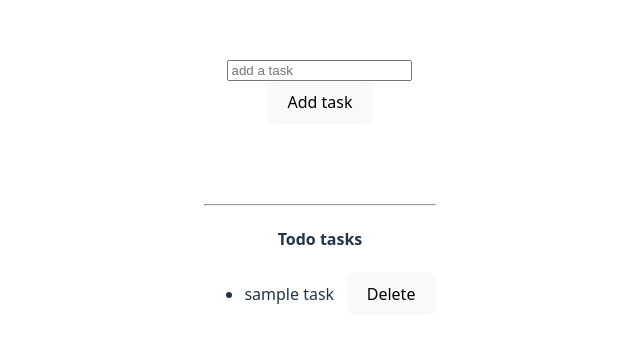
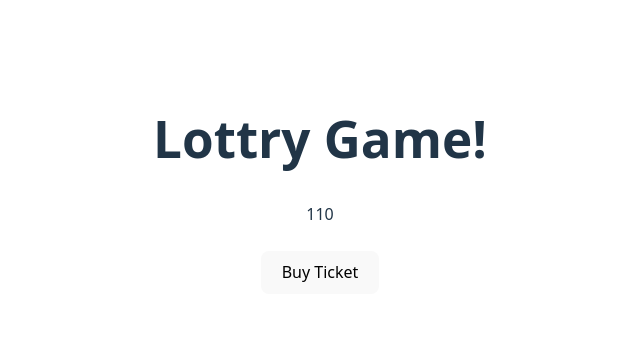
Before and after one commit to shreyash5709/WEBD_STUDY_MATERIALS, a React (Vite) app in the folder 12-ReactJS/react-state-class2/: page / in a window 1280 px wide. Shown: the part 206-548 px from the top of the page, without its empty margins (320-960 px from the left). Built offline with nearby package versions, Linux system fonts and the light colour scheme.

Commit message:
lottery ticket generation in basic manner

```diff
--- a/12-ReactJS/react-state-class2/src/App.jsx
+++ b/12-ReactJS/react-state-class2/src/App.jsx
@@ -1,11 +1,12 @@
-import './App.css'
-import LudoBoard from './LudoBoard'
-import TodoList from './TodoList'
+import './App.css';
+import Lottry from './Lottry';
+import LudoBoard from './LudoBoard';
+import TodoList from './TodoList';
 
 function App() {
   return (
     <>
-      <TodoList/>
+      <Lottry/>
     </>
   )
 }
--- /dev/null
+++ b/12-ReactJS/react-state-class2/src/Lottry.css
@@ -0,0 +1,4 @@
+.ticket{
+    border: 1px solid white;
+    border-radius: 10px;
+}
--- /dev/null
+++ b/12-ReactJS/react-state-class2/src/Lottry.jsx
@@ -0,0 +1,22 @@
+import { useState } from "react"
+import "./Lottry.css"
+import { genTicket, sum } from "./helper";
+
+export default function Lottry(){
+    let [ticket, setTicket] = useState(genTicket(3));
+    let isWinning = sum(ticket) === 15;
+
+    let buyTicket = () => {
+        setTicket(genTicket(3));
+    }
+    return(<>
+        <h1>Lottry Game!</h1>
+        <div className="ticket">
+            <span>{ticket[0]}</span>
+            <span>{ticket[1]}</span>
+            <span>{ticket[2]}</span>
+        </div><br />
+        <button onClick={buyTicket}>Buy Ticket</button>
+        <h3>{isWinning && "Congratulations, Yow won!"}</h3>
+    </>)
+}
--- /dev/null
+++ b/12-ReactJS/react-state-class2/src/helper.js
@@ -0,0 +1,13 @@
+function genTicket(n){
+    let arr = new Array(n);
+    for(let i=0; i<n; i++){
+        arr[i] = Math.floor(Math.random()*10);
+    }
+    return arr;
+}
+
+function sum(arr){
+    return arr.reduce((sum, curr) => sum+curr, 0);
+}
+
+export {genTicket, sum};
```
